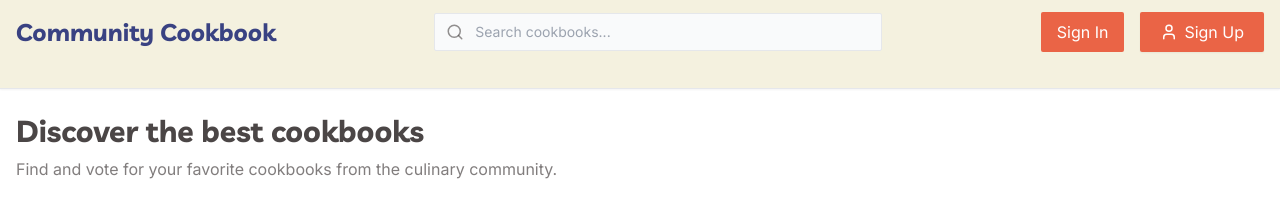
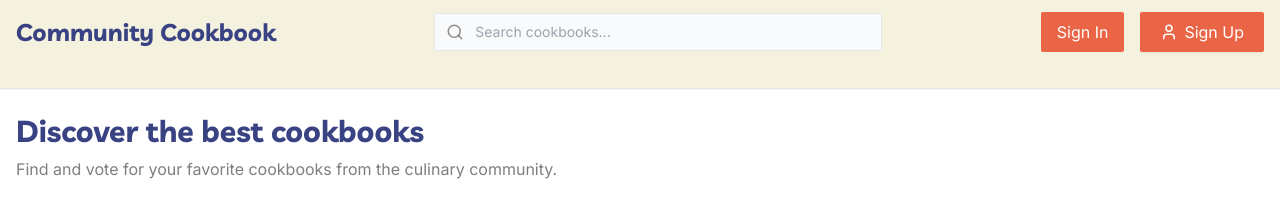
Before and after one commit to bbockes/community-cookbook, a React (Vite) app: page / in a window 1280 px wide. Shown: the top 203 px of the page. Built offline with nearby package versions, Linux system fonts and the light colour scheme; no server answers; the database is empty.

Commit message:
Make home page h1 navy blue

```diff
--- a/src/pages/Home.tsx
+++ b/src/pages/Home.tsx
@@ -68,7 +68,7 @@ export const Home: React.FC<HomeProps> = ({
   }, [hasMore, loading, searchQuery, activeCuisine, activeCookingMethod, activeSort, activeTimeFilter]);
   return <div>
       <div className="mb-8">
-        <h1 className="text-3xl font-bold text-charcoal mb-2">
+        <h1 className="text-3xl font-bold text-navy mb-2">
           Discover the best cookbooks
         </h1>
         <p className="text-charcoal/70">
```
